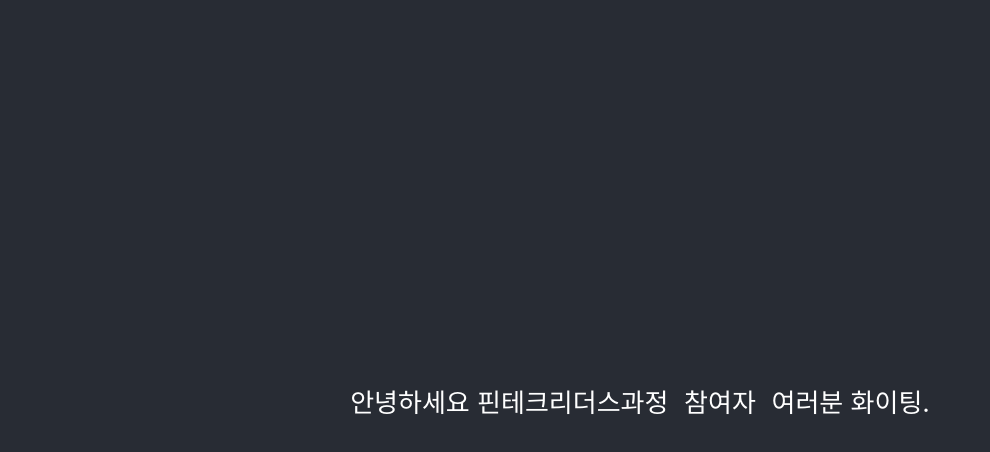
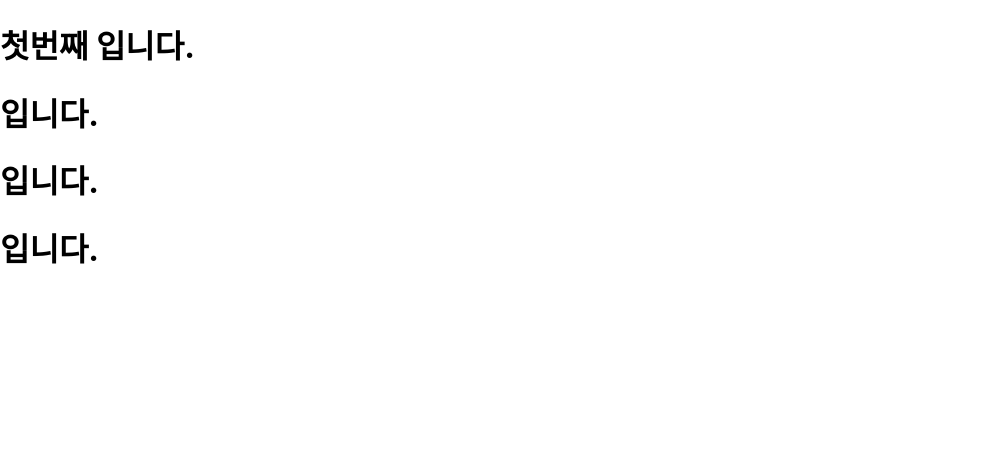
Before and after one commit to skymill2000/fintech_leaders, a React (Create React App) app in the folder myfintechproject/: page / in a window 1280 px wide. Shown: the top 452 px of the page, without its empty margins (0-990 px from the left). Built offline with nearby package versions, Linux system fonts and the light colour scheme.

Commit message:
컴포넌트와 프롭스 !

```diff
--- a/myfintechproject/src/App.js
+++ b/myfintechproject/src/App.js
@@ -1,22 +1,22 @@
 import logo from './logo.svg';
 import './App.css';
 
-const Header = () => {
-  return(<>
-    <h1>헤더입니다.</h1>
+const Header = ({title}) => {
+  return(
+  <>
+    <h1>{title} 입니다.</h1>
   </>)
 }
 
 
 function App() {
   return (
-    <div className="App">
-      <header className="App-header">
-        <p>
-          안녕하세요 <code>핀테크리더스과정 참여자 여러분</code> 화이팅.
-        </p>
-      </header>
-    </div>
+    <>
+      <Header title="첫번째"></Header>
+      <Header></Header>
+      <Header></Header>
+      <Header></Header>
+    </>
   );
 }
 
```
